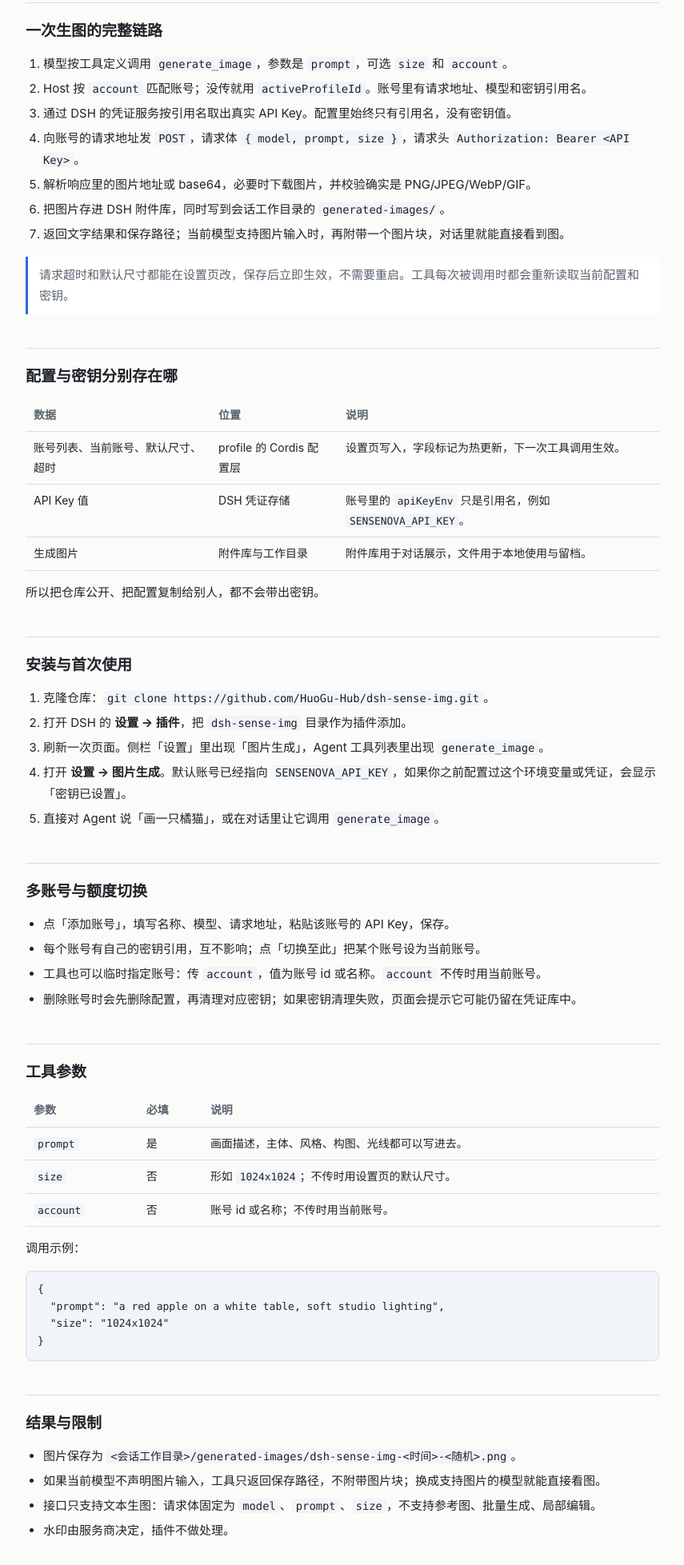
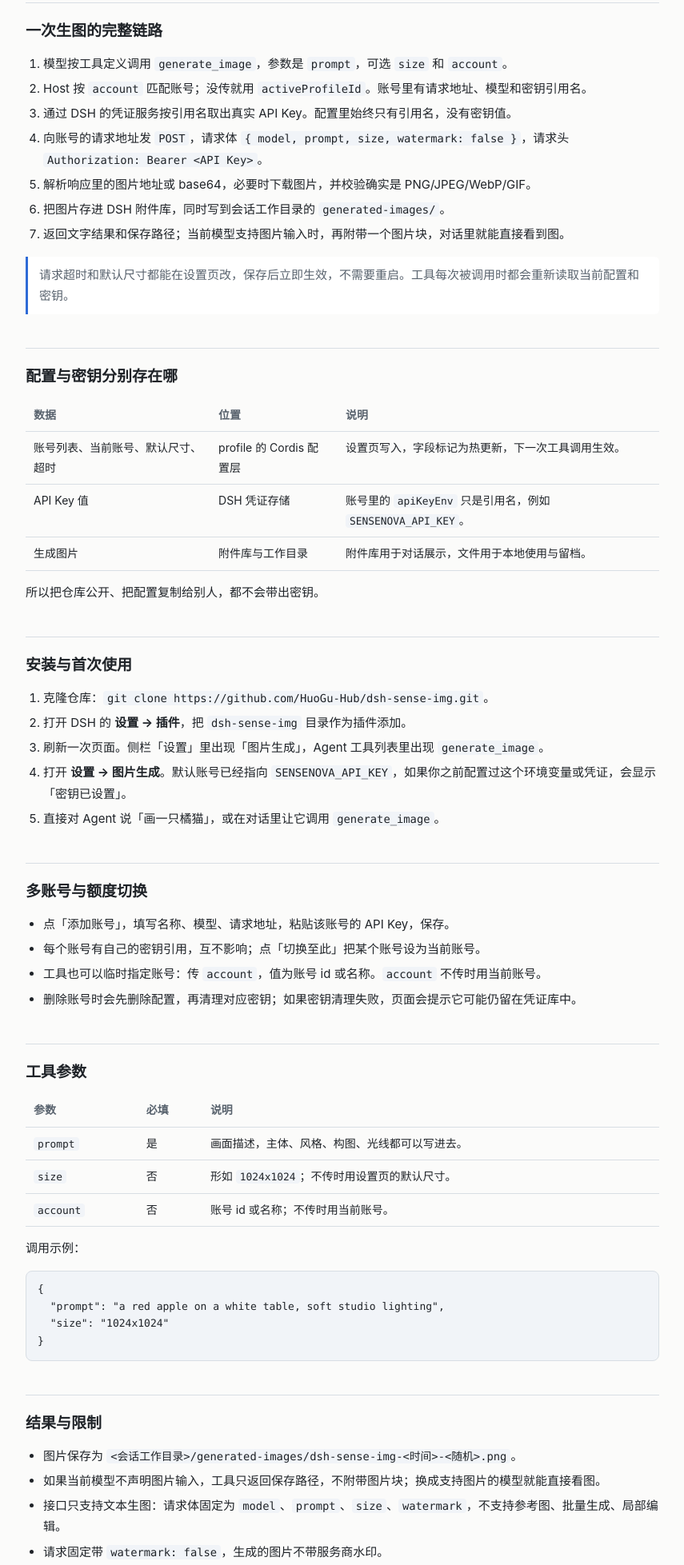
Before and after one commit to HuoGu-Hub/dsh-sense-img, a website: page docs/原理与使用.html in a window 1280 px wide. Shown: the part 645-2602 px from the top of the page at 80% size, without its empty margins (212-1067 px from the left). Drawn offline with Linux system fonts and the light colour scheme.

Commit message:
生图请求关闭水印
- 请求体固定携带 watermark: false
- 文档同步请求体字段与水印说明

```diff
--- a/docs/原理与使用.html
+++ b/docs/原理与使用.html
@@ -93,7 +93,7 @@
     <li>模型按工具定义调用 <code>generate_image</code>，参数是 <code>prompt</code>，可选 <code>size</code> 和 <code>account</code>。</li>
     <li>Host 按 <code>account</code> 匹配账号；没传就用 <code>activeProfileId</code>。账号里有请求地址、模型和密钥引用名。</li>
     <li>通过 DSH 的凭证服务按引用名取出真实 API Key。配置里始终只有引用名，没有密钥值。</li>
-    <li>向账号的请求地址发 <code>POST</code>，请求体 <code>{ model, prompt, size }</code>，请求头 <code>Authorization: Bearer &lt;API Key&gt;</code>。</li>
+    <li>向账号的请求地址发 <code>POST</code>，请求体 <code>{ model, prompt, size, watermark: false }</code>，请求头 <code>Authorization: Bearer &lt;API Key&gt;</code>。</li>
     <li>解析响应里的图片地址或 base64，必要时下载图片，并校验确实是 PNG/JPEG/WebP/GIF。</li>
     <li>把图片存进 DSH 附件库，同时写到会话工作目录的 <code>generated-images/</code>。</li>
     <li>返回文字结果和保存路径；当前模型支持图片输入时，再附带一个图片块，对话里就能直接看到图。</li>
@@ -143,8 +143,8 @@
   <ul>
     <li>图片保存为 <code>&lt;会话工作目录&gt;/generated-images/dsh-sense-img-&lt;时间&gt;-&lt;随机&gt;.png</code>。</li>
     <li>如果当前模型不声明图片输入，工具只返回保存路径，不附带图片块；换成支持图片的模型就能直接看图。</li>
-    <li>接口只支持文本生图：请求体固定为 <code>model</code>、<code>prompt</code>、<code>size</code>，不支持参考图、批量生成、局部编辑。</li>
-    <li>水印由服务商决定，插件不做处理。</li>
+    <li>接口只支持文本生图：请求体固定为 <code>model</code>、<code>prompt</code>、<code>size</code>、<code>watermark</code>，不支持参考图、批量生成、局部编辑。</li>
+    <li>请求固定带 <code>watermark: false</code>，生成的图片不带服务商水印。</li>
   </ul>
 
   <h2>常见问题</h2>
--- a/index.js
+++ b/index.js
@@ -182,7 +182,9 @@ async function requestImage(request) {
         'Content-Type': 'application/json',
         Accept: 'application/json',
       },
-      body: JSON.stringify({ model, prompt, size }),
+      // `watermark: false` asks the API to return the image without the
+      // generated-image watermark.
+      body: JSON.stringify({ model, prompt, size, watermark: false }),
       signal,
     })
   } catch (error) {
```
